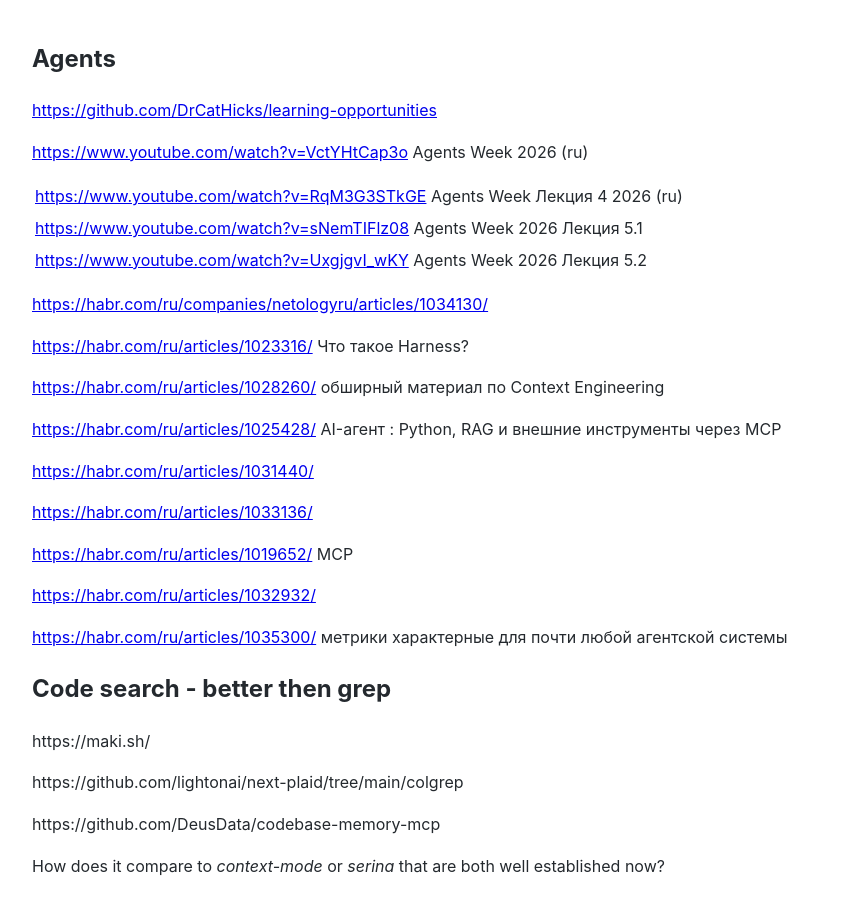
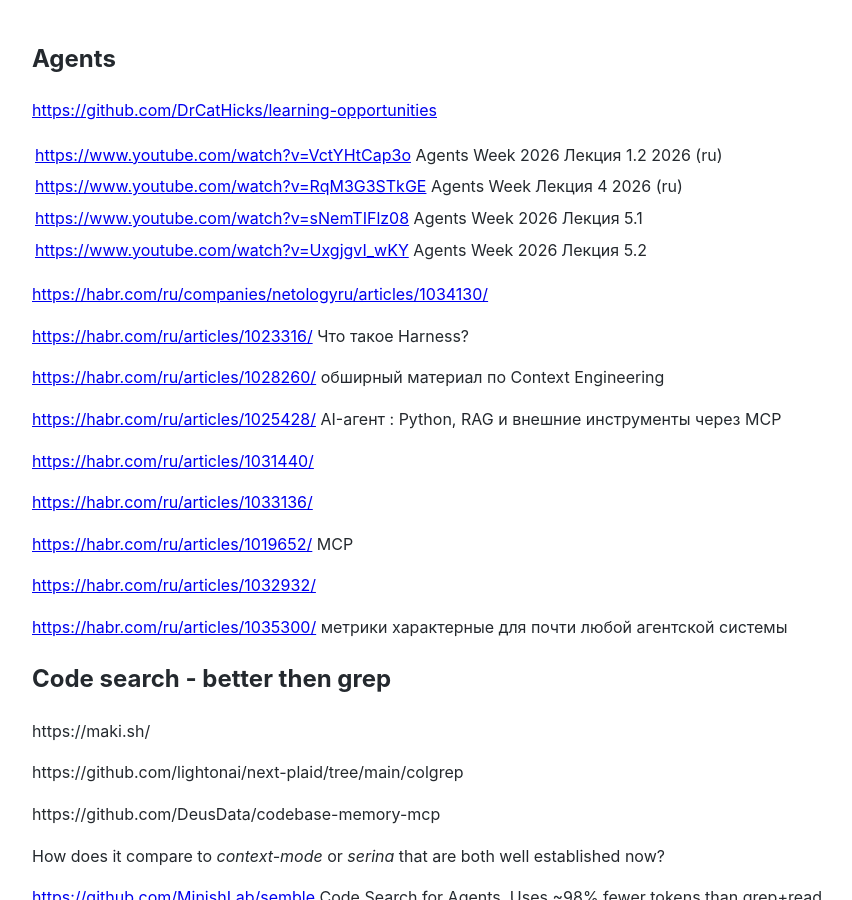
Before and after one commit to Michael-Lubinsky/michael-lubinsky.github.com, a Jekyll site: the page built from ml/agent.md, in a window 1280 px wide and 900 px high. Shown: the whole window, without its empty margins (158-1010 px from the left). Built offline with Jekyll 4.4.1, drawn with Linux system fonts in a browser that asks for light colours; our own code applies the rules of GitHub Pages for plain Markdown files.

Commit message:
Update agent.md

```diff
--- a/ml/agent.md
+++ b/ml/agent.md
@@ -2,9 +2,7 @@
 
 <https://github.com/DrCatHicks/learning-opportunities>
 
-<https://www.youtube.com/watch?v=VctYHtCap3o> Agents Week 2026 (ru)
-
-
+<https://www.youtube.com/watch?v=VctYHtCap3o>  Agents Week 2026 | Лекция 1.2 2026 (ru)
 
 <https://www.youtube.com/watch?v=RqM3G3STkGE>  Agents Week | Лекция 4 | 2026 (ru)
 
```
